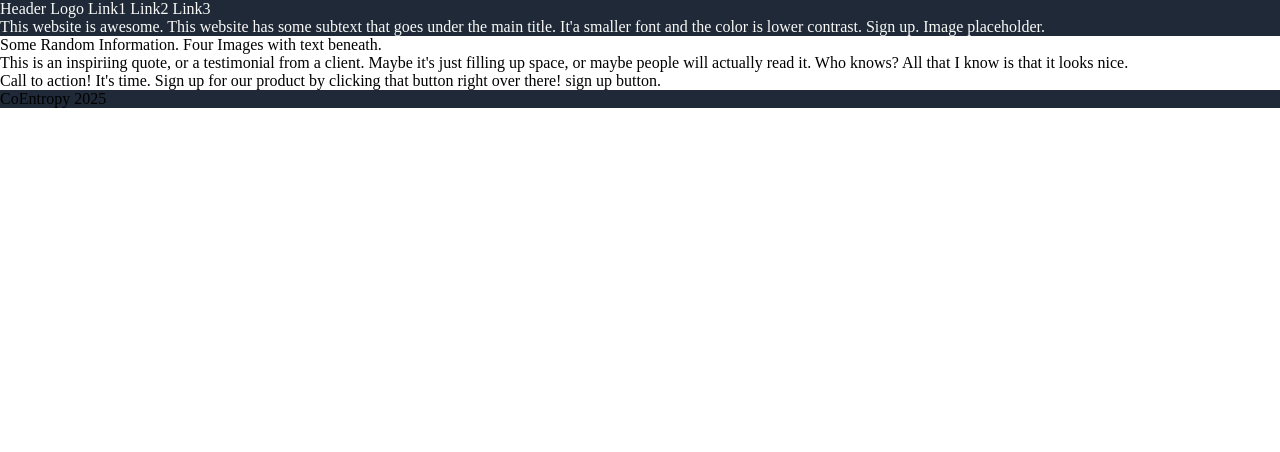
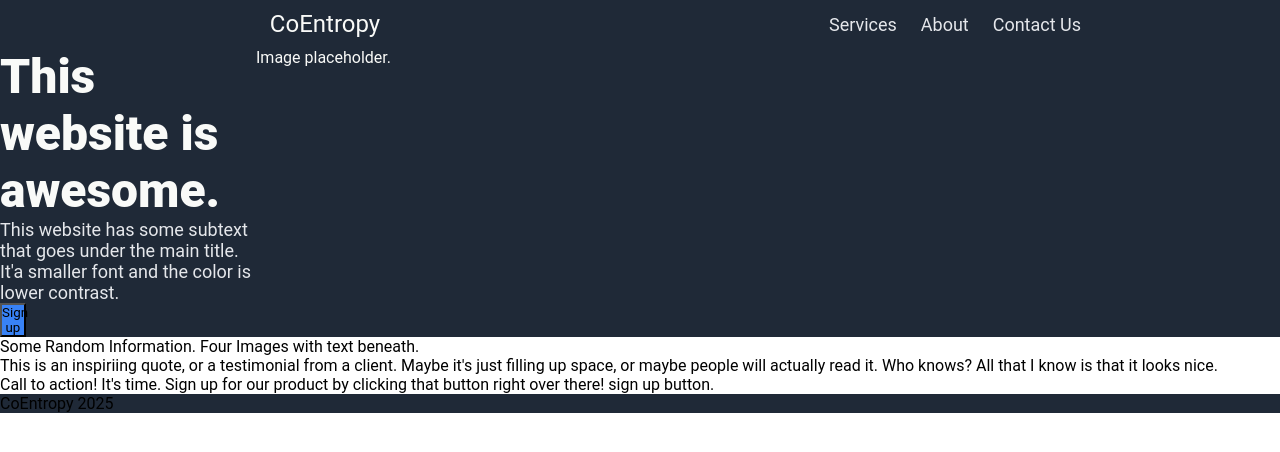
Before and after one commit to KenShabby/foundation-landing-page, a plain HTML site: page index.html in a window 1280 px wide. Drawn offline with Linux system fonts and the light colour scheme.

Commit message:
Slowly taking shape, going to sleep.

```diff
--- a/index.html
+++ b/index.html
@@ -4,13 +4,29 @@
     <meta charset="UTF-8">
     <meta name="viewport" content="width=device-width, initial-scale=1.0">
     <link rel="stylesheet" href="./styles.css">
-    <title>Document</title>
+    <title>Landing Page</title>
   </head>
   <body>
     <div class="div1">
-      <div class="header-wrapper">Header Logo Link1 Link2 Link3</div>
-      <div class="hero-wrapper">This website is awesome. This website has some subtext that goes under the main title.
-      It'a smaller font and the color is lower contrast. Sign up. Image placeholder.</div>
+      <div class="header-wrapper">
+        <div id="header-logo">CoEntropy</div>
+        <div id="header-links">
+          <a href="#">Services</a>
+          <a href="#">About</a>
+          <a href="#">Contact Us</a>
+        </div>
+      </div>
+      <div class="hero-wrapper">
+        <div class="hero-col1">
+          <span id="hero-text">This website is awesome.</span>
+          <span id="hero-subtext">
+            This website has some subtext that goes under the main title.
+          It'a smaller font and the color is lower contrast.
+          </span>
+          <button class="sign-up">Sign up</button>
+        </div>
+        <div class="hero-col2">Image placeholder.</div>
+      </div>
     </div>
     <div class="div2">Some Random Information.
     Four Images with text beneath.</div>
--- a/styles.css
+++ b/styles.css
@@ -2,9 +2,19 @@
     margin: 0;
     padding: 0;
     box-sizing: border-box;
-    font-family: Roboto sans-serif;
+    font-family: "Roboto";
     width: 100%;
 }
+
+a {
+    text-decoration: none;
+    color: #e5e7eb;
+    font-size: 18px;
+    padding-left: 10px;
+    padding-right: 10px;
+}
+
+/* Top div */
 
 .div1 {
     background: #1f2937;
@@ -12,13 +22,67 @@
 }
 
 .header-wrapper {
+    display: flex;
+    color: #f9faf8;
+    display: flex;
+    justify-content: center;
+    padding: 10px;
+
+}
+
+#header-logo {
+    color: #f9faf8;
+    font-size: 24px;
+    flex: 1 0 0;
+    align-items: center;
+    text-align: center;
+}
+
+#header-links {
+    flex: 1;
+    align-items: center;
+    text-align: center;
+    margin: auto;
+}
+
+/* Hero div */
+
+.hero-wrapper {
+    display: flex;
+}
+
+.hero-col1 {
+    display: flex;
+    flex-direction: column;
+    justify-content: left;
+    width: 25%;
+}
+
+#hero-text {
+    font-size: 48px;
+    font-weight: 900;
     color: #f9faf8;
 }
 
+#hero-subtext {
+    font-size: 18px;
+    color: #e5e7eb;
+}
+
+.sign-up {
+    background: #3882f6;
+    width: 10%;
+}
+
+.hero-col2 {}
+
+/* random information section */
 .div2 {}
 
+/* quote section */
 .div3 {}
 
+/* call to action section */
 .div4 {}
 
 footer {
```
